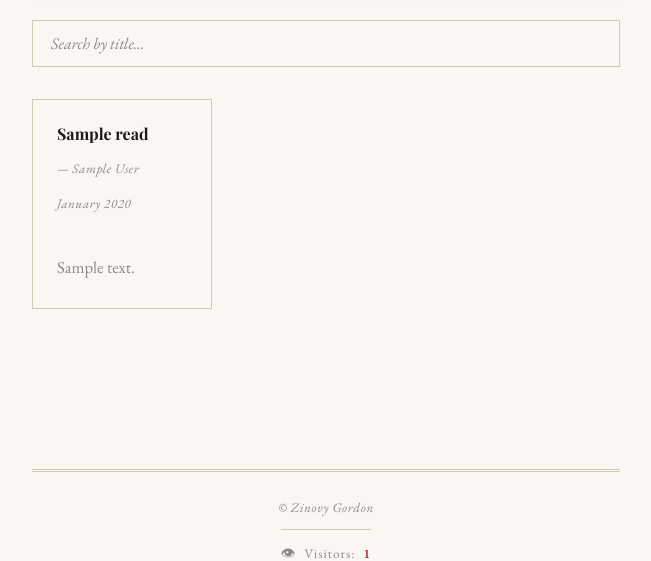
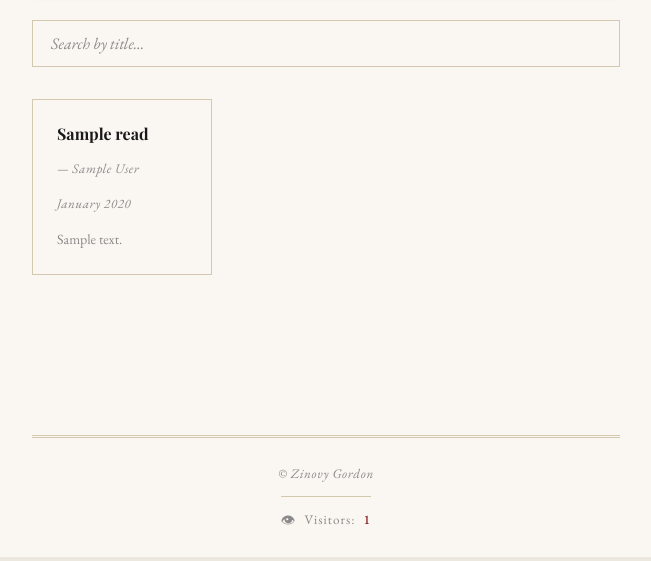
Before and after one commit to EternalII/GordonRishon, a Django app: template Gordon/blog/templates/blog/en/interesting_reads.html in a window 1280 px wide. Shown: the part 587-1148 px from the top of the page, without its empty margins (314-965 px from the left). Run offline with Django 3.2, Linux system fonts and the light colour scheme; the template is opened without the code that fills it: most values are stand-ins (such as "Sample title", 1, 10 or a date in 2020); some web fonts are replaced.

Commit message:
Fixed interesting article size

```diff
--- a/Gordon/blog/templates/blog/en/interesting_reads.html
+++ b/Gordon/blog/templates/blog/en/interesting_reads.html
@@ -20,10 +20,10 @@
                     {% if not read.body_ru %}
                         <p style="color:red;">Missing body: {{ read.title_ru }}</p>
                     {% elif read.body_en %}
-                            <div class="article-body">{{ read.body_en|truncatewords:30 }}</div>
+                        {{ read.body_en|truncatewords:30 }}
                     {% else %}
                         <p class="meta">Translation coming soon.</p>
-                            <div class="article-body">{{ read.body_ru|truncatewords:30 }}</div>
+                        {{ read.body_ru|truncatewords:30 }}
                     {% endif %}
                 </div>
             </a>
--- a/Gordon/blog/templates/blog/ru/interesting_reads.html
+++ b/Gordon/blog/templates/blog/ru/interesting_reads.html
@@ -12,7 +12,7 @@
                 {% if read.author %}<div class="meta"> — {{ read.author }}</div>{% endif %}
                 {% if read.date %}<div class="meta">{{ read.date|date:"F Y" }}</div>{% endif %}
                 <div class="article-card-excerpt">
-                    <div class="article-body">{{ read.body_ru|truncatewords:30 }}</div>
+                    {{ read.body_ru|truncatewords:30 }}
                 </div>
             </a>
         {% empty %}
```
Lines whose indentation alone changed are shown as unchanged.
